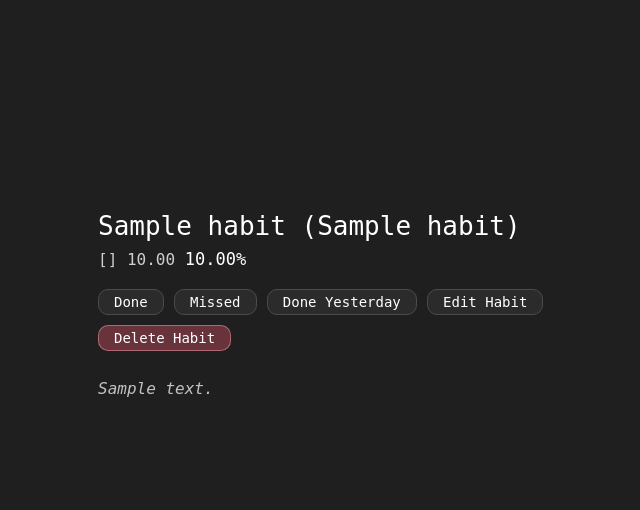
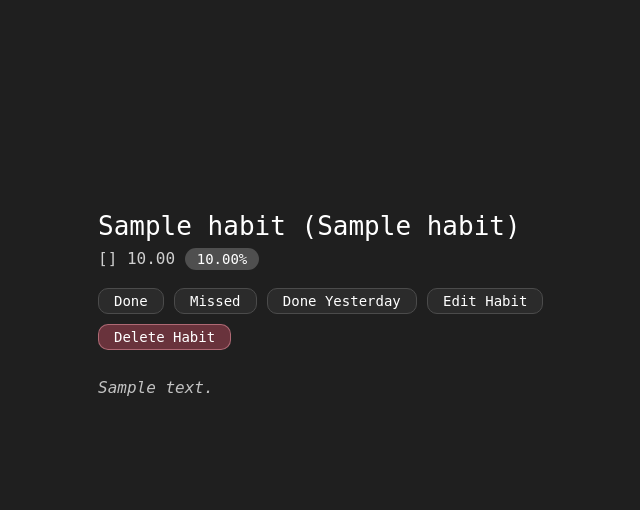
Before and after one commit to lior-acqu/exchange-traded-habits, a Flask app: template templates/index.html in a window 1280 px wide. Shown: the part 185-695 px from the top of the page, without its empty margins (52-692 px from the left). Run offline with Flask 3, Linux system fonts and the light colour scheme; the template is opened without the code that fills it: most values are stand-ins (such as "Sample title", 1, 10 or a date in 2020); some libraries are stand-ins or nearby versions.

Commit message:
Another small design update, v.1.2.3

```diff
--- a/static/styles.css
+++ b/static/styles.css
@@ -155,7 +155,7 @@
 .price-red {
   color: white;
   font-size: 14px;
-  padding: 3px 15px;
+  padding: 3px 12px;
   background-color: #ff5d7855;
   border-radius: 30px;
 }
@@ -163,7 +163,15 @@
 .price-blue {
   color: white;
   font-size: 14px;
-  padding: 3px 15px;
+  padding: 3px 12px;
   background-color: #5cb6ff55;
   border-radius: 30px;
 }
+
+.price-grey {
+  color: white;
+  font-size: 14px;
+  padding: 3px 12px;
+  background-color: hsla(207, 0%, 68%, 0.333);
+  border-radius: 30px;
+}
--- a/templates/index.html
+++ b/templates/index.html
@@ -13,7 +13,7 @@
             {% for habit in habits %}
             <div class="habit-container">
                 <h1 class="stock-title">{{ habit.name }} ({{habit.short_name}})</h1>
-                <p class="price">{{ currency }} {{ "%.2f"|format(habit.current_value) }} <span class="{{ 'price-red' if habit.change < -0.01 else 'price-blue' if habit.change > 0.01 }}">{{ "%.2f"|format(habit.change) }}%</span></p>
+                <p class="price">{{ currency }} {{ "%.2f"|format(habit.current_value) }} <span class="{{ 'price-red' if habit.change < -0.01 else 'price-blue' if habit.change > 0.01 else 'price-grey' }}">{{ "%.2f"|format(habit.change) }}%</span></p>
                 <form action="/complete/{{ habit.id }}" method="post" style="display:inline;">
                     <button class="habit-action-button">Done</button>
                 </form>
```
